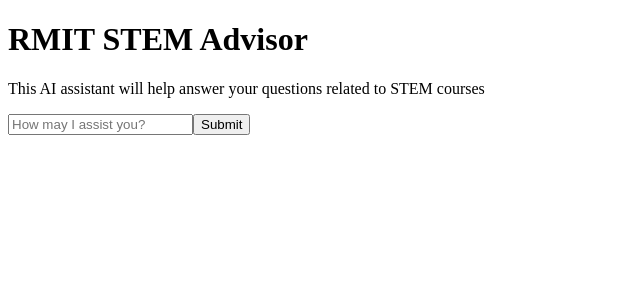
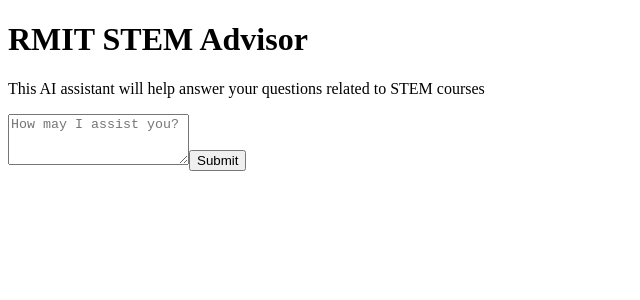
Before and after one commit to JoseOrtega-s3779997/DCNC-A3, a Next.js app: page / in a window 1280 px wide. Shown: the top 300 px of the page, without its empty margins (0-640 px from the left). Built offline with nearby package versions, Linux system fonts and the light colour scheme.

Commit message:
changed input to text area

```diff
--- a/src/app/page.js
+++ b/src/app/page.js
@@ -43,14 +43,13 @@
       <p>This AI assistant will help answer your questions related to STEM courses</p>
 
       <form onSubmit={handleSubmit}>
-        <input
-          type="text"
+        <textarea
           id="userPrompt"
           name="userPrompt"
           placeholder="How may I assist you?"
           value={userPrompt}
           onChange={(e) => setUserPrompt(e.target.value)}
-          required
+          rows={3}
         />
         <button type="submit" disabled={loading}>
           {loading ? 'Loading...' : 'Submit'}
```
